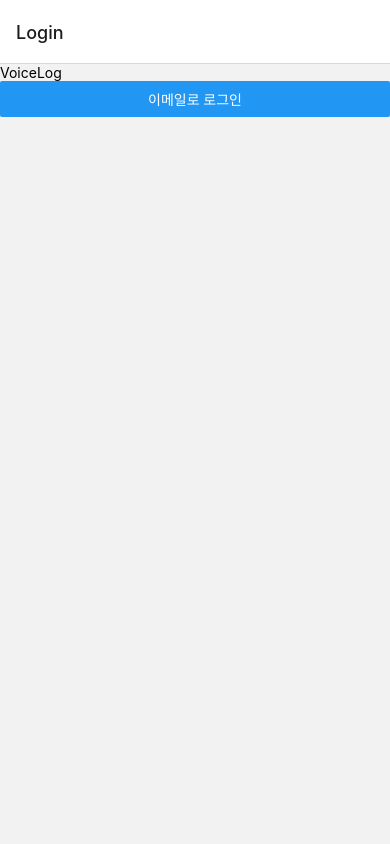
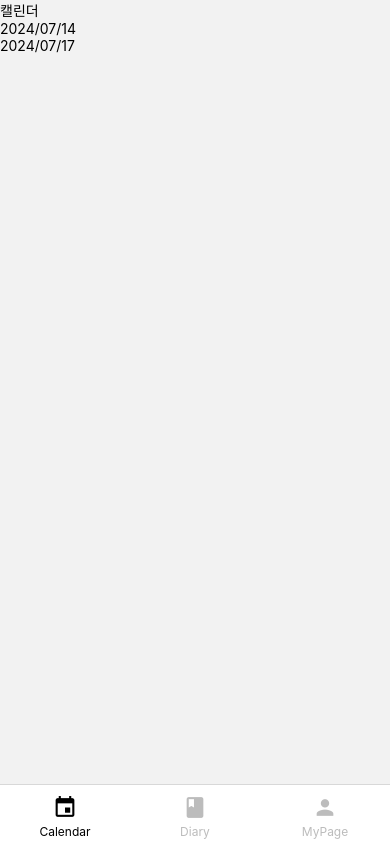
Before and after one commit to VoiceLog-Audio-Diary-App/Frontend, a React Native app: screen /TabNavigation in a window 390 px wide. Built offline with nearby package versions, Linux system fonts and the light colour scheme.

Commit message:
feat: Add bottom navigation bar(#1)

```diff
--- a/src/App.tsx
+++ b/src/App.tsx
@@ -12,6 +12,7 @@ import RecordingScreen from './screens/RecordingScreen';
 import SaveRecordingScreen from './screens/SaveRecordingScreen';
 import ViewDiaryScreen from './screens/ViewDiaryScreen';
 import EditDiaryScreen from './screens/EditDiaryScreen';
+import TabNavigation from './navigations/Tab';
 
 const Stack = createStackNavigator();
 
@@ -19,6 +20,9 @@ function App() {
   return (
     <NavigationContainer>
       <Stack.Navigator initialRouteName="Login">
+        {/* 네비게이션바 */}
+        <Stack.Screen name="TabNavigation" component={TabNavigation} options={{headerShown: false}}/>
+
         {/* 로그인 관련 화면들 */}
         <Stack.Screen name="Login" component={LoginScreen} />
         <Stack.Screen name="EmailLogin" component={EmailLoginScreen} />
@@ -28,11 +32,14 @@ function App() {
         <Stack.Screen name="NewPassword" component={NewPasswordScreen} />
 
         {/* 캘린더 및 녹음 관련 화면들 */}
-        <Stack.Screen name="Calendar" component={CalendarScreen} />
+        {/* <Stack.Screen name="Calendar" component={CalendarScreen} /> */}
         <Stack.Screen name="Recording" component={RecordingScreen} />
         <Stack.Screen name="SaveRecording" component={SaveRecordingScreen} />
         <Stack.Screen name="ViewDiary" component={ViewDiaryScreen} />
-        <Stack.Screen name="EditDiary" component={EditDiaryScreen} />
+        {/*<Stack.Screen name="EditDiary" component={EditDiaryScreen} />*/}
+
+        {/* 마이페이지 */}
+
       </Stack.Navigator>
     </NavigationContainer>
   );
--- /dev/null
+++ b/src/navigations/Tab.tsx
@@ -0,0 +1,64 @@
+import React from 'react';
+import { createBottomTabNavigator } from '@react-navigation/bottom-tabs';
+import Icon from 'react-native-vector-icons/MaterialIcons';
+import CalendarScreen from '../screens/CalendarScreen';
+import MyPageScreen from '../screens/MyPageScreen';
+import EditDiaryScreen from '../screens/EditDiaryScreen';
+
+type TabParamList = {
+    Calendar: undefined;
+    EditDiary: { date: string };
+    MyPage: undefined;
+};
+
+const Tab = createBottomTabNavigator<TabParamList>();
+
+const TabNavigation: React.FC = () => {
+    return (
+        <Tab.Navigator
+            screenOptions={({ route }) => ({
+                tabBarIcon: ({ color, size }) => {
+                    let iconName;
+
+                    if (route.name === 'Calendar') {
+                        iconName = 'event';
+                    } else if (route.name === 'Diary') {
+                        iconName = 'book';
+                    } else if (route.name === 'MyPage') {
+                        iconName = 'person';
+                    }
+
+                    return <Icon name={iconName} color={color} size={size} />;
+                },
+                tabBarActiveTintColor: 'black',
+                tabBarInactiveTintColor: '#BCBCBC',
+                tabBarLabelStyle: { fontSize: 12 },
+                tabBarStyle: { backgroundColor: 'white' },
+                tabBarStyle: {
+                    backgroundColor: 'white',
+                    height: 60,
+                    paddingBottom: 5,
+                    paddingTop: 5,
+                },
+            })}
+        >
+            <Tab.Screen
+                name="Calendar"
+                component={CalendarScreen}
+                options={{ headerShown: false }}
+            />
+            <Tab.Screen
+                name="Diary"
+                component={EditDiaryScreen}
+                options={{ headerShown: false }}
+            />
+            <Tab.Screen
+                name="MyPage"
+                component={MyPageScreen}
+                options={{ headerShown: false }}
+            />
+        </Tab.Navigator>
+    );
+};
+
+export default TabNavigation;
--- a/src/screens/EditDiaryScreen.tsx
+++ b/src/screens/EditDiaryScreen.tsx
@@ -24,7 +24,7 @@ type Props = {
 };
 
 function EditDiaryScreen({ route, navigation }: Props) {
-  const { date } = route.params;
+  const { date } = route.params || { date: new Date().toISOString().split('T')[0] };
   const [title, setTitle] = useState<string>('일기 제목');
   const [content, setContent] = useState<string>('어쩌구저쩌구 일기 내용');
 
--- a/src/screens/EmailLoginScreen.tsx
+++ b/src/screens/EmailLoginScreen.tsx
@@ -25,6 +25,7 @@ function EmailLoginScreen({ navigation }: Props) {
   const handleLogin = () => {
     if (email === 'test@example.com' && password === 'password123') {
       Alert.alert('로그인 성공');
+      navigation.navigate('TabNavigation')
     } else {
       setLoginAttempts(prev => prev + 1);
       if (loginAttempts >= 2) {
--- /dev/null
+++ b/src/screens/MyPageScreen.tsx
@@ -0,0 +1,59 @@
+import React, { useState } from 'react';
+import { SafeAreaView, Text, Button, StyleSheet, View } from 'react-native';
+import { StackNavigationProp } from '@react-navigation/stack';
+import { RouteProp } from '@react-navigation/native';
+
+type RootStackParamList = {
+    MyPage: undefined;
+};
+
+type CalendarScreenNavigationProp = StackNavigationProp<
+  RootStackParamList,
+  'MyPage'
+>;
+
+type Props = {
+  navigation: CalendarScreenNavigationProp;
+};
+
+const styles = StyleSheet.create({
+  container: {
+    flex: 1,
+    paddingTop: 20,
+    flexDirection: 'column',
+    alignItems: 'flex-start',
+    backgroundColor: 'white'
+  },
+  text: {
+    fontSize: 20,
+    color: '#252525',
+    paddingHorizontal: 20,
+    fontWeight: '600',
+  },
+  line: {
+      height: 5,
+      backgroundColor: '#E1E1E1',
+      marginVertical: 15,
+      width: '100%',
+      alignSelf: 'center',
+  },
+  thinLine: {
+      height: 1,
+      backgroundColor: '#E1E1E1',
+      marginVertical: 15,
+      width: '100%',
+      alignSelf: 'center',
+  }
+});
+
+function MyPageScreen({ navigation }: Props) {
+
+  return (
+     <SafeAreaView style={styles.container}>
+       <Text style={styles.text}>이메일</Text>
+       <View style={styles.line} />
+     </SafeAreaView>
+  );
+}
+
+export default MyPageScreen;
```
Also changed, not shown: package.json (+7 -1 lines), src/screens/TabScreen.tsx (added, +36 -0 lines), 5 other files (tests, documents, lock files or other folders).
